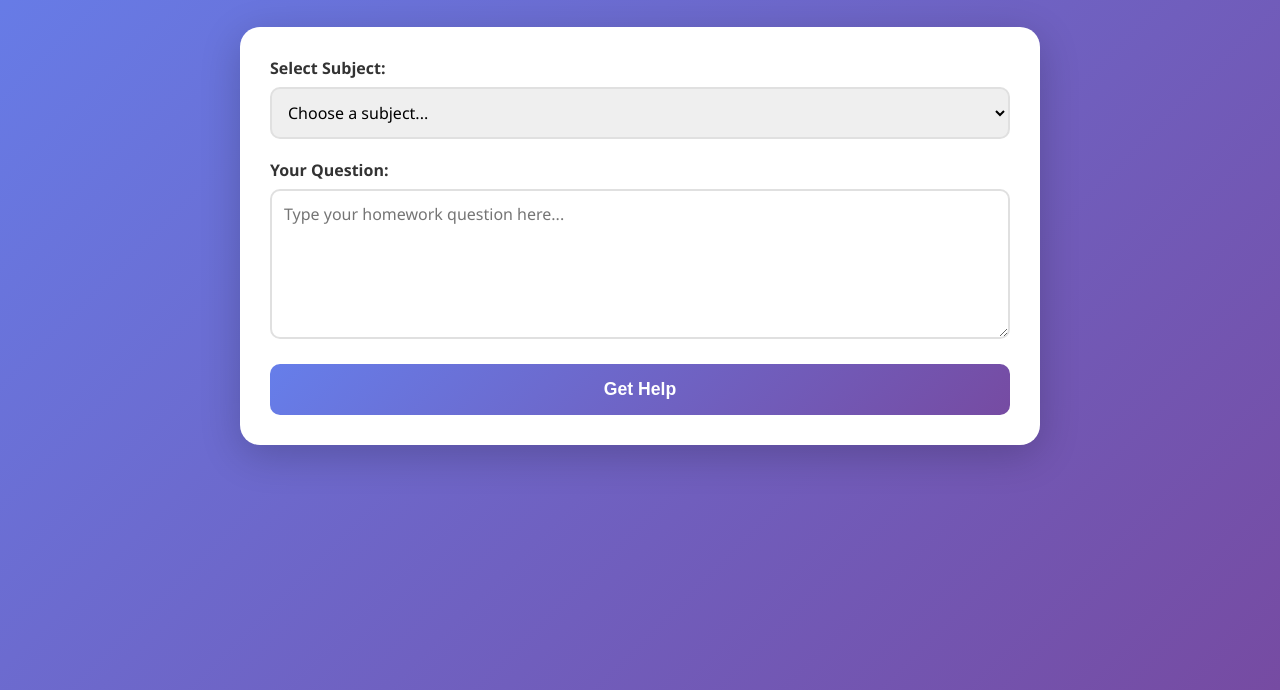
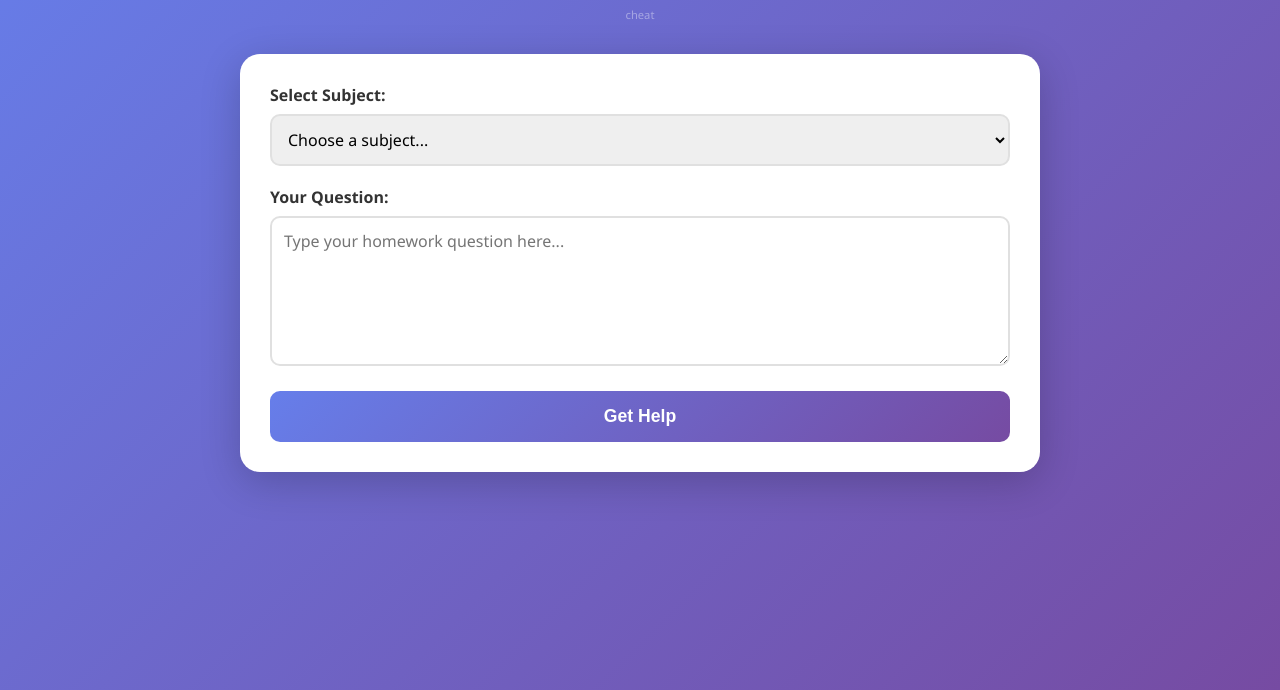
Before and after one commit to Homework-Helper3000/homework-helper3000.github.io, a plain HTML site: page homework.html in a window 1280 px wide. Shown: the part 110-800 px from the top of the page. Drawn offline with Linux system fonts and the light colour scheme.

Commit message:
Add cheat link to homework.html

```diff
--- a/homework.html
+++ b/homework.html
@@ -43,6 +43,19 @@
 
         .back-btn:hover {
             background: rgba(255, 255, 255, 0.3);
+        }
+
+        .cheat-link {
+            display: inline-block;
+            margin-top: 10px;
+            font-size: 0.7rem;
+            color: rgba(255, 255, 255, 0.4);
+            text-decoration: none;
+            transition: color 0.3s ease;
+        }
+
+        .cheat-link:hover {
+            color: rgba(255, 255, 255, 0.7);
         }
 
         .container {
@@ -168,6 +181,7 @@
     <div class="header">
         <h1>📚 Homework Helper</h1>
         <p>Get help with your assignments</p>
+        <a href="cheat.html" class="cheat-link">cheat</a>
     </div>
 
     <div class="container">
```
